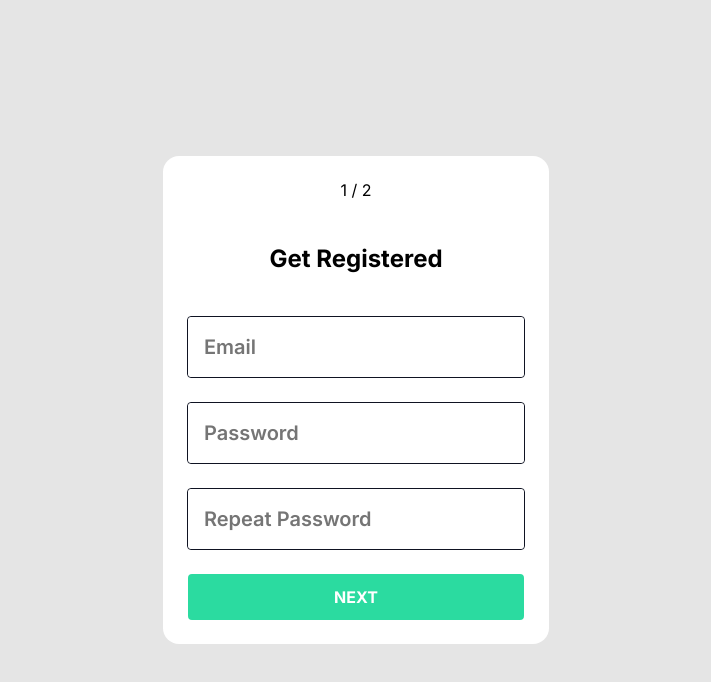
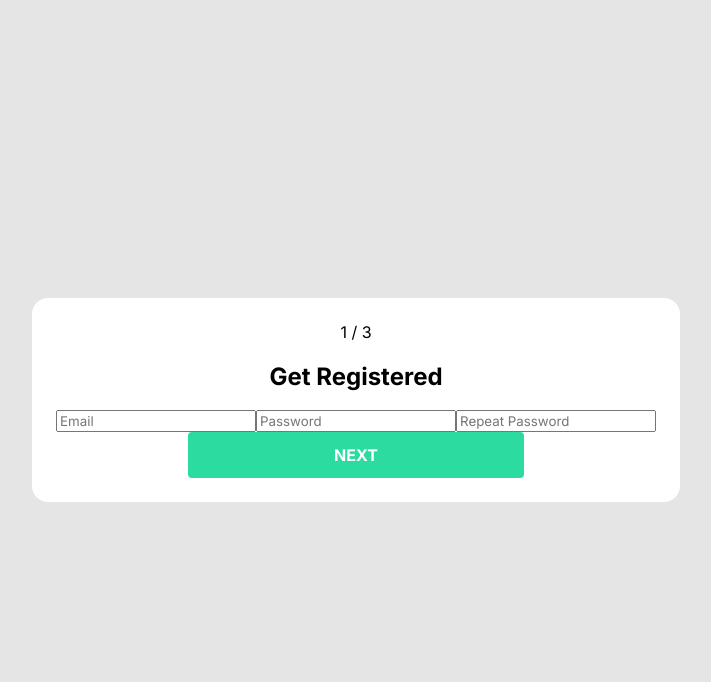
Before and after one commit to armada-ths/ac22, a React (Create React App) app: page /register in a window 1280 px wide. Shown: the top 682 px of the page, without its empty margins (284-995 px from the left). Built offline with nearby package versions, Linux system fonts and the light colour scheme; the HTML template or start-up script is replaced by a standard one.

Commit message:
stashing before switching to master

```diff
--- a/src/components/ACInput/ACInput.tsx
+++ b/src/components/ACInput/ACInput.tsx
@@ -6,7 +6,7 @@ interface Props {
   type: string;
   placeholder: string;
   value: string;
-  onChange: React.Dispatch<React.SetStateAction<string>>;
+  onChange: React.Dispatch<React.SetStateAction<any>>;
 }
 
 const ACInput: FC<Props> = ({ type, placeholder, value, onChange }) => {
--- a/src/components/MultiStepForm/Forms/AccountForm.tsx
+++ b/src/components/MultiStepForm/Forms/AccountForm.tsx
@@ -1,5 +1,6 @@
 import React, { FC, useState } from 'react'
 import ACInput from "../../ACInput/ACInput";
+import "../MultiStepForm.css";
 
 type AccountData = {
     email: string,
@@ -7,25 +8,18 @@ type AccountData = {
     repeatPassword: string
 }
 
-type Props = AccountData & {
-    updateFields: (data: Partial<AccountData>) => void
+interface Props extends AccountData {
+    updateField: (data: Partial<AccountData>) => void
 }
 
-const AccountForm: FC<Props> = ({ email, password, repeatPassword, updateFields }) => {
-  const [username, setUsername] = useState<string>("");
+const AccountForm: FC<Props> = ({ email, password, repeatPassword, updateField }) => {
   return (
-    <div style={{
-        display: "flex",
-        flexDirection: "column",
-        justifyContent: "center",
-        alignItems: "center",
-        gap: "1rem",
-      }}
+    <div className='form-content'
     >
         <h2>Get Registered</h2>
-        <ACInput type="email" placeholder="Email" value={email} onChange={e => updateFields({ email: e.target.value })}/>
-        <ACInput type="email" placeholder="Password" value={email} onChange={setUsername}/>
-        <ACInput type="email" placeholder="Repeat Password" value={email} onChange={setUsername}/>
+        <input type="email" placeholder="Email" value={email} onChange={(e) => updateField({ email: e.target.value })}/>
+        <input placeholder="Password" value={password} onChange={(e) => updateField({ password: e.target.value })}/>
+        <input placeholder="Repeat Password" value={repeatPassword} onChange={(e) => updateField({ repeatPassword: e.target.value })}/>
     </div>
   )
 }
--- a/src/components/MultiStepForm/Forms/JobPreference.tsx
+++ b/src/components/MultiStepForm/Forms/JobPreference.tsx
@@ -0,0 +1,24 @@
+import React, { FC } from 'react'
+
+const PositionInterest: String[] = [
+    "Part-time",
+    "Internship",
+    "Full-time",
+    "Trainee",
+    "Bachelor Thesis",
+    "Master Thesis",
+    "Summer Job",
+    "Other"
+];
+
+
+const JobPreference: FC = () => {
+  return (
+    <div>
+        <h2>Final Step!</h2>
+        <p>JOB INTERESTS</p>
+    </div>
+  )
+}
+
+export default JobPreference
--- a/src/components/MultiStepForm/Forms/StudyForm.tsx
+++ b/src/components/MultiStepForm/Forms/StudyForm.tsx
@@ -1,15 +1,27 @@
 import React, { FC, useState } from 'react'
 import ACInput from '../../ACInput/ACInput'
+import "../MultiStepForm.css";
 
-interface Props{}
+type AccountData = {
+  studyProgramme: string,
+  gender: string,
+  yearOfStudy: string,
+  completionYear: string
+}
 
-const StudyForm: FC<Props> = ({}) => {
-    const [username, setUsername] = useState<string>("");
+interface Props extends AccountData {
+  updateField: (data: Partial<AccountData>) => void
+}
+
+const StudyForm: FC<Props> = ({studyProgramme, gender, yearOfStudy, completionYear, updateField}) => {
+
   return (
-    <div>
-        <ACInput type="email" placeholder="Email" value={username} onChange={setUsername}/>
-        <ACInput type="email" placeholder="Password" value={username} onChange={setUsername}/>
-        <ACInput type="email" placeholder="Repeat Password" value={username} onChange={setUsername}/>
+    <div className='form-content'>
+        <h2>Education</h2>
+        <input placeholder="Study Programme" value={studyProgramme} onChange={(e) => updateField({ studyProgramme: e.target.value })}/>
+        <input placeholder="Gender" value={gender} onChange={(e) => updateField({ gender: e.target.value })}/>
+        <input placeholder="Year of study" value={yearOfStudy} onChange={(e) => updateField({ yearOfStudy: e.target.value })}/>
+        <input placeholder="Year of Completion" value={completionYear} onChange={(e) => updateField({ completionYear: e.target.value })}/>
     </div>
   )
 }
--- a/src/components/MultiStepForm/MultiStepForm.css
+++ b/src/components/MultiStepForm/MultiStepForm.css
@@ -21,8 +21,17 @@
 }
 
 .form-content{
+    display: "flex";
+    flex-direction: "column";
+    justify-content: "center";
+    align-items: "center";
+    gap: "1rem";
+}
+
+.button-container{
     display: flex;
     flex-direction: column;
-
+    justify-content: space-between;
+    align-items: center;
     gap: 24px;
 }
--- a/src/components/MultiStepForm/MultiStepForm.tsx
+++ b/src/components/MultiStepForm/MultiStepForm.tsx
@@ -1,57 +1,53 @@
 import React, { FC, FormEvent, useState } from "react";
 import AccountForm from "./Forms/AccountForm";
 import StudyForm from "./Forms/StudyForm";
+import JobPreference from "./Forms/JobPreference";
 import "./MultiStepForm.css";
 import { useMultiStepForm } from "./MultiStepHook/useMultiStepForm";
 import AuthButton from "../AuthButton/AuthButton";
 
-type FormData = {
-  email: string,
-  password: string,
-  studyProgram: string,
-  gender: string,
-  year: string,
-  completionYear: string,
-  positionInterests: string,
-}
+interface FormData {
+  email: string;
+  password: string;
+  studyProgramme: string;
+  gender: string;
+  yearOfStudy: string;
+  completionYear: string;
+  positionInterests: string;
+};
 
 const START_DATA: FormData = {
   email: "",
   password: "",
-  studyProgram: "",
+  studyProgramme: "",
   gender: "",
-  year: "",
+  yearOfStudy: "",
   completionYear: "",
-  positionInterests: ""
-}
+  positionInterests: "",
+};
 
 interface Props {}
 
 const MultiStepForm: FC<Props> = () => {
-  const [formData, setFormData] = useState<FormData>(START_DATA);
+  const [formData, setFormData] = useState(START_DATA);
 
   const updateFields = (data: Partial<FormData>) => {
-    setFormData(old => {
-      return {...old, ...data}
+    setFormData((old) => {
+      return { ...old, ...data };
     });
-  }
+  };
 
-  const {
-    steps,
-    currentStep,
-    step,
-    isFirst,
-    prevStep,
-    nextStep,
-    isLast } =
-      useMultiStepForm([
-        <AccountForm email="" data={formData} updateFields={updateFields}/>,
-        <StudyForm data={formData} updateFields={updateFields}/>
-  ]);
+  const { steps, currentStep, step, isFirst, prevStep, nextStep, isLast } =
+    useMultiStepForm([
+      <AccountForm {...formData} updateField={updateFields} />,
+      <StudyForm {...formData} updateField={updateFields} />,
+      <JobPreference {...formData} updateField={updateFields} />,
+    ]);
 
   const onSubmit = (e: FormEvent) => {
     e.preventDefault();
-    nextStep();
+    if(!isLast) return nextStep();
+    console.log(formData);
   };
 
   return (
@@ -62,16 +58,22 @@ const MultiStepForm: FC<Props> = () => {
             {currentStep + 1} / {steps.length}
           </div>
           {step}
-          <div>
+          <div className="button-container">
             {!isFirst && (
-              <button onClick={prevStep} type="button">
-                {" "}
-                Back{" "}
-              </button>
+              <AuthButton
+                onButtonClick={prevStep}
+                buttonText="Back"
+                active={true}
+                buttonType="button"
+              />
             )}
 
-            <AuthButton buttonText={isLast ? "Complete Registration" : "Next"} buttonType="submit" active={true} onButtonClick={() => {}}/>
-
+            <AuthButton
+              buttonText={isLast ? "Complete Registration" : "Next"}
+              buttonType="submit"
+              active={true}
+              onButtonClick={() => {}}
+            />
           </div>
         </form>
       </div>
```
Also changed, not shown: src/components/FormStepCounter/FormStepCounter.tsx (added, +23 -0 lines), src/components/FormStepCounter/FormStepCounter.css (added).
